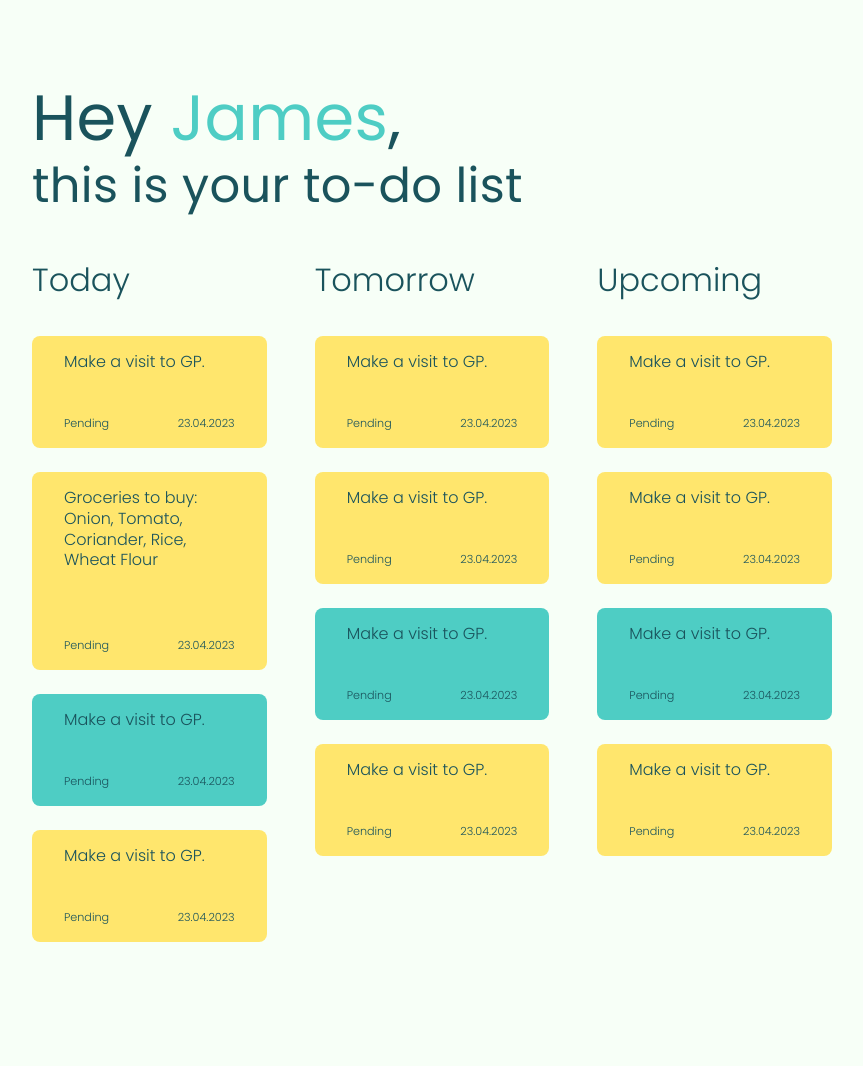
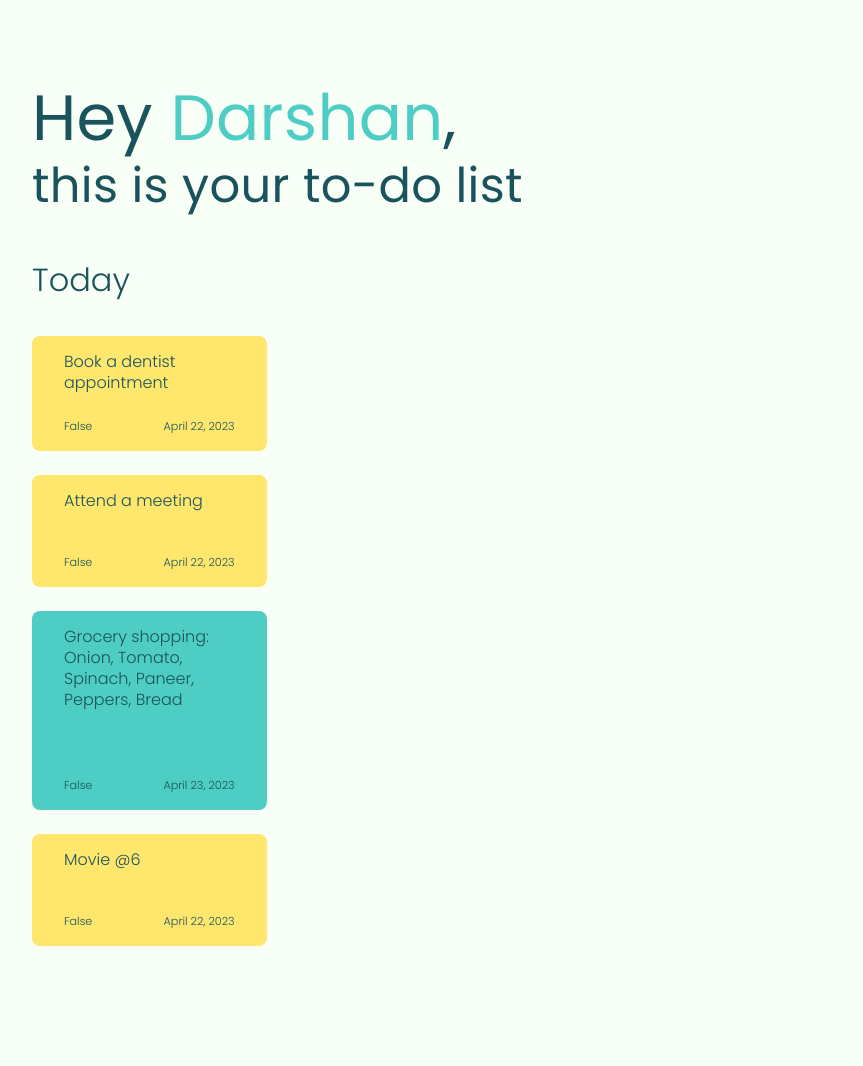
Before and after one commit to darshansp8/To-do, a Django app: page /tasks/ in a window 1280 px wide. Shown: the whole page, without its empty margins (208-1071 px from the left). Before the commit the page ends 942 px from the top, so only its background shows below. Run offline with Django 4.2, Linux system fonts and the light colour scheme; data comes from the database, SQL or seed files in the repository.

Commit message:
Integrated db and template

```diff
--- a/to_do/tasks/views.py
+++ b/to_do/tasks/views.py
@@ -1,7 +1,11 @@
 from django.shortcuts import render
 from django.http import HttpResponse
+from .models import Tasks, Users
 # Create your views here.
 
 
 def index(request):
-    return render(request, 'index.html')
+    tasks = Tasks.objects.all()
+    print(tasks)
+    user = Users.objects.get(name="Darshan")
+    return render(request, 'index.html', {'tasks': tasks, 'user': user})
--- a/to_do/templates/index.html
+++ b/to_do/templates/index.html
@@ -12,7 +12,7 @@
 <body>
     <header class="header">
         <div class="header--container">
-            <h1 class="header--title header--title__primary">Hey <span class="header--title__accent">James</span>,<h1>
+            <h1 class="header--title header--title__primary">Hey <span class="header--title__accent">{{user.name}}</span>,</h1>
             <h2 class="header--title header--title__secondary"> this is your to-do list</h2>
         </div>
     </header>
@@ -20,120 +20,131 @@
         <!-- <h2 class="tasks--title">Current Tasks</h2> -->
         <div class="tasks--container">
             <h2 class="tasks--title">Today</h2>
+            {% for task in tasks %}
             <div class="tasks--tab">
                 <div class="tasks--body">
-                    <p class="tasks--content">Make a visit to GP.</p>
+                    <p class="tasks--content">{{ task.task_desc }}</p>
                     <div class="tasks--info">
-                        <div class="tasks--status">Pending</div>
-                        <div class="tasks--date">23.04.2023</div>
+                        <div class="tasks--status">{{ task.task_status }}</div>
+                        <div class="tasks--date">{{ task.task_created }}</div>
                     </div>
                 </div>
             </div>
-            <div class="tasks--tab">
-                <div class="tasks--body">
-                    <p class="tasks--content">Groceries to buy: Onion, Tomato, Coriander, Rice, Wheat Flour</p>
-                    <div class="tasks--info">
-                        <div class="tasks--status">Pending</div>
-                        <div class="tasks--date">23.04.2023</div>
-                    </div>
-                </div>
-            </div>
-            <div class="tasks--tab">
-                <div class="tasks--body">
-                    <p class="tasks--content">Make a visit to GP.</p>
-                    <div class="tasks--info">
-                        <div class="tasks--status">Pending</div>
-                        <div class="tasks--date">23.04.2023</div>
-                    </div>
-                </div>
-            </div>
-            <div class="tasks--tab">
-                <div class="tasks--body">
-                    <p class="tasks--content">Make a visit to GP.</p>
-                    <div class="tasks--info">
-                        <div class="tasks--status">Pending</div>
-                        <div class="tasks--date">23.04.2023</div>
-                    </div>
-                </div>
-            </div>
-        </div>
-        <div class="tasks--container">
-            <h2 class="tasks--title">Tomorrow</h2>
-            <div class="tasks--tab">
-                <div class="tasks--body">
-                    <p class="tasks--content">Make a visit to GP.</p>
-                    <div class="tasks--info">
-                        <div class="tasks--status">Pending</div>
-                        <div class="tasks--date">23.04.2023</div>
-                    </div>
-                </div>
-            </div>
-            <div class="tasks--tab">
-                <div class="tasks--body">
-                    <p class="tasks--content">Make a visit to GP.</p>
-                    <div class="tasks--info">
-                        <div class="tasks--status">Pending</div>
-                        <div class="tasks--date">23.04.2023</div>
-                    </div>
-                </div>
-            </div>
-            <div class="tasks--tab">
-                <div class="tasks--body">
-                    <p class="tasks--content">Make a visit to GP.</p>
-                    <div class="tasks--info">
-                        <div class="tasks--status">Pending</div>
-                        <div class="tasks--date">23.04.2023</div>
-                    </div>
-                </div>
-            </div>
-            <div class="tasks--tab">
-                <div class="tasks--body">
-                    <p class="tasks--content">Make a visit to GP.</p>
-                    <div class="tasks--info">
-                        <div class="tasks--status">Pending</div>
-                        <div class="tasks--date">23.04.2023</div>
-                    </div>
-                </div>
-            </div>
-        </div>
-        <div class="tasks--container">
-            <h2 class="tasks--title">Upcoming</h2>
-            <div class="tasks--tab">
-                <div class="tasks--body">
-                    <p class="tasks--content">Make a visit to GP.</p>
-                    <div class="tasks--info">
-                        <div class="tasks--status">Pending</div>
-                        <div class="tasks--date">23.04.2023</div>
-                    </div>
-                </div>
-            </div>
-            <div class="tasks--tab">
-                <div class="tasks--body">
-                    <p class="tasks--content">Make a visit to GP.</p>
-                    <div class="tasks--info">
-                        <div class="tasks--status">Pending</div>
-                        <div class="tasks--date">23.04.2023</div>
-                    </div>
-                </div>
-            </div>
-            <div class="tasks--tab">
-                <div class="tasks--body">
-                    <p class="tasks--content">Make a visit to GP.</p>
-                    <div class="tasks--info">
-                        <div class="tasks--status">Pending</div>
-                        <div class="tasks--date">23.04.2023</div>
-                    </div>
-                </div>
-            </div>
-            <div class="tasks--tab">
-                <div class="tasks--body">
-                    <p class="tasks--content">Make a visit to GP.</p>
-                    <div class="tasks--info">
-                        <div class="tasks--status">Pending</div>
-                        <div class="tasks--date">23.04.2023</div>
-                    </div>
-                </div>
-            </div>
+            {% endfor %}
+<!--            <div class="tasks&#45;&#45;tab">-->
+<!--                <div class="tasks&#45;&#45;body">-->
+<!--                    <p class="tasks&#45;&#45;content">Make a visit to GP.</p>-->
+<!--                    <div class="tasks&#45;&#45;info">-->
+<!--                        <div class="tasks&#45;&#45;status">Pending</div>-->
+<!--                        <div class="tasks&#45;&#45;date">23.04.2023</div>-->
+<!--                    </div>-->
+<!--                </div>-->
+<!--            </div>-->
+<!--            <div class="tasks&#45;&#45;tab">-->
+<!--                <div class="tasks&#45;&#45;body">-->
+<!--                    <p class="tasks&#45;&#45;content">Groceries to buy: Onion, Tomato, Coriander, Rice, Wheat Flour</p>-->
+<!--                    <div class="tasks&#45;&#45;info">-->
+<!--                        <div class="tasks&#45;&#45;status">Pending</div>-->
+<!--                        <div class="tasks&#45;&#45;date">23.04.2023</div>-->
+<!--                    </div>-->
+<!--                </div>-->
+<!--            </div>-->
+<!--            <div class="tasks&#45;&#45;tab">-->
+<!--                <div class="tasks&#45;&#45;body">-->
+<!--                    <p class="tasks&#45;&#45;content">Make a visit to GP.</p>-->
+<!--                    <div class="tasks&#45;&#45;info">-->
+<!--                        <div class="tasks&#45;&#45;status">Pending</div>-->
+<!--                        <div class="tasks&#45;&#45;date">23.04.2023</div>-->
+<!--                    </div>-->
+<!--                </div>-->
+<!--            </div>-->
+<!--            <div class="tasks&#45;&#45;tab">-->
+<!--                <div class="tasks&#45;&#45;body">-->
+<!--                    <p class="tasks&#45;&#45;content">Make a visit to GP.</p>-->
+<!--                    <div class="tasks&#45;&#45;info">-->
+<!--                        <div class="tasks&#45;&#45;status">Pending</div>-->
+<!--                        <div class="tasks&#45;&#45;date">23.04.2023</div>-->
+<!--                    </div>-->
+<!--                </div>-->
+<!--            </div>-->
+<!--        </div>-->
+<!--        <div class="tasks&#45;&#45;container">-->
+<!--            <h2 class="tasks&#45;&#45;title">Tomorrow</h2>-->
+<!--            <div class="tasks&#45;&#45;tab">-->
+<!--                <div class="tasks&#45;&#45;body">-->
+<!--                    <p class="tasks&#45;&#45;content">Make a visit to GP.</p>-->
+<!--                    <div class="tasks&#45;&#45;info">-->
+<!--                        <div class="tasks&#45;&#45;status">Pending</div>-->
+<!--                        <div class="tasks&#45;&#45;date">23.04.2023</div>-->
+<!--                    </div>-->
+<!--                </div>-->
+<!--            </div>-->
+<!--            <div class="tasks&#45;&#45;tab">-->
+<!--                <div class="tasks&#45;&#45;body">-->
+<!--                    <p class="tasks&#45;&#45;content">Make a visit to GP.</p>-->
+<!--                    <div class="tasks&#45;&#45;info">-->
+<!--                        <div class="tasks&#45;&#45;status">Pending</div>-->
+<!--                        <div class="tasks&#45;&#45;date">23.04.2023</div>-->
+<!--                    </div>-->
+<!--                </div>-->
+<!--            </div>-->
+<!--            <div class="tasks&#45;&#45;tab">-->
+<!--                <div class="tasks&#45;&#45;body">-->
+<!--                    <p class="tasks&#45;&#45;content">Make a visit to GP.</p>-->
+<!--                    <div class="tasks&#45;&#45;info">-->
+<!--                        <div class="tasks&#45;&#45;status">Pending</div>-->
+<!--                        <div class="tasks&#45;&#45;date">23.04.2023</div>-->
+<!--                    </div>-->
+<!--                </div>-->
+<!--            </div>-->
+<!--            <div class="tasks&#45;&#45;tab">-->
+<!--                <div class="tasks&#45;&#45;body">-->
+<!--                    <p class="tasks&#45;&#45;content">Make a visit to GP.</p>-->
+<!--                    <div class="tasks&#45;&#45;info">-->
+<!--                        <div class="tasks&#45;&#45;status">Pending</div>-->
+<!--                        <div class="tasks&#45;&#45;date">23.04.2023</div>-->
+<!--                    </div>-->
+<!--                </div>-->
+<!--            </div>-->
+<!--        </div>-->
+<!--        <div class="tasks&#45;&#45;container">-->
+<!--            <h2 class="tasks&#45;&#45;title">Upcoming</h2>-->
+<!--            <div class="tasks&#45;&#45;tab">-->
+<!--                <div class="tasks&#45;&#45;body">-->
+<!--                    <p class="tasks&#45;&#45;content">Make a visit to GP.</p>-->
+<!--                    <div class="tasks&#45;&#45;info">-->
+<!--                        <div class="tasks&#45;&#45;status">Pending</div>-->
+<!--                        <div class="tasks&#45;&#45;date">23.04.2023</div>-->
+<!--                    </div>-->
+<!--                </div>-->
+<!--            </div>-->
+<!--            <div class="tasks&#45;&#45;tab">-->
+<!--                <div class="tasks&#45;&#45;body">-->
+<!--                    <p class="tasks&#45;&#45;content">Make a visit to GP.</p>-->
+<!--                    <div class="tasks&#45;&#45;info">-->
+<!--                        <div class="tasks&#45;&#45;status">Pending</div>-->
+<!--                        <div class="tasks&#45;&#45;date">23.04.2023</div>-->
+<!--                    </div>-->
+<!--                </div>-->
+<!--            </div>-->
+<!--            <div class="tasks&#45;&#45;tab">-->
+<!--                <div class="tasks&#45;&#45;body">-->
+<!--                    <p class="tasks&#45;&#45;content">Make a visit to GP.</p>-->
+<!--                    <div class="tasks&#45;&#45;info">-->
+<!--                        <div class="tasks&#45;&#45;status">Pending</div>-->
+<!--                        <div class="tasks&#45;&#45;date">23.04.2023</div>-->
+<!--                    </div>-->
+<!--                </div>-->
+<!--            </div>-->
+<!--            <div class="tasks&#45;&#45;tab">-->
+<!--                <div class="tasks&#45;&#45;body">-->
+<!--                    <p class="tasks&#45;&#45;content">Make a visit to GP.</p>-->
+<!--                    <div class="tasks&#45;&#45;info">-->
+<!--                        <div class="tasks&#45;&#45;status">Pending</div>-->
+<!--                        <div class="tasks&#45;&#45;date">23.04.2023</div>-->
+<!--                    </div>-->
+<!--                </div>-->
+<!--            </div>-->
         </div>
     </section>
 </body>
```
